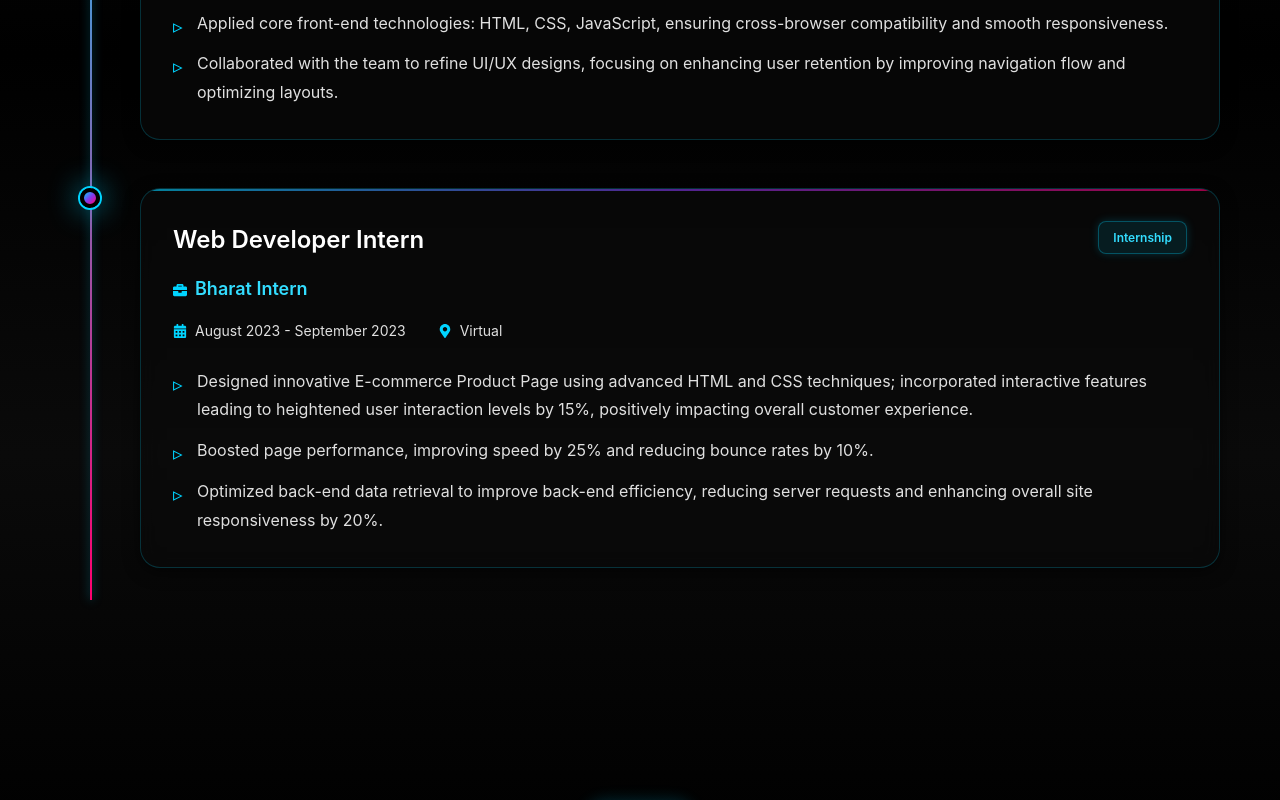
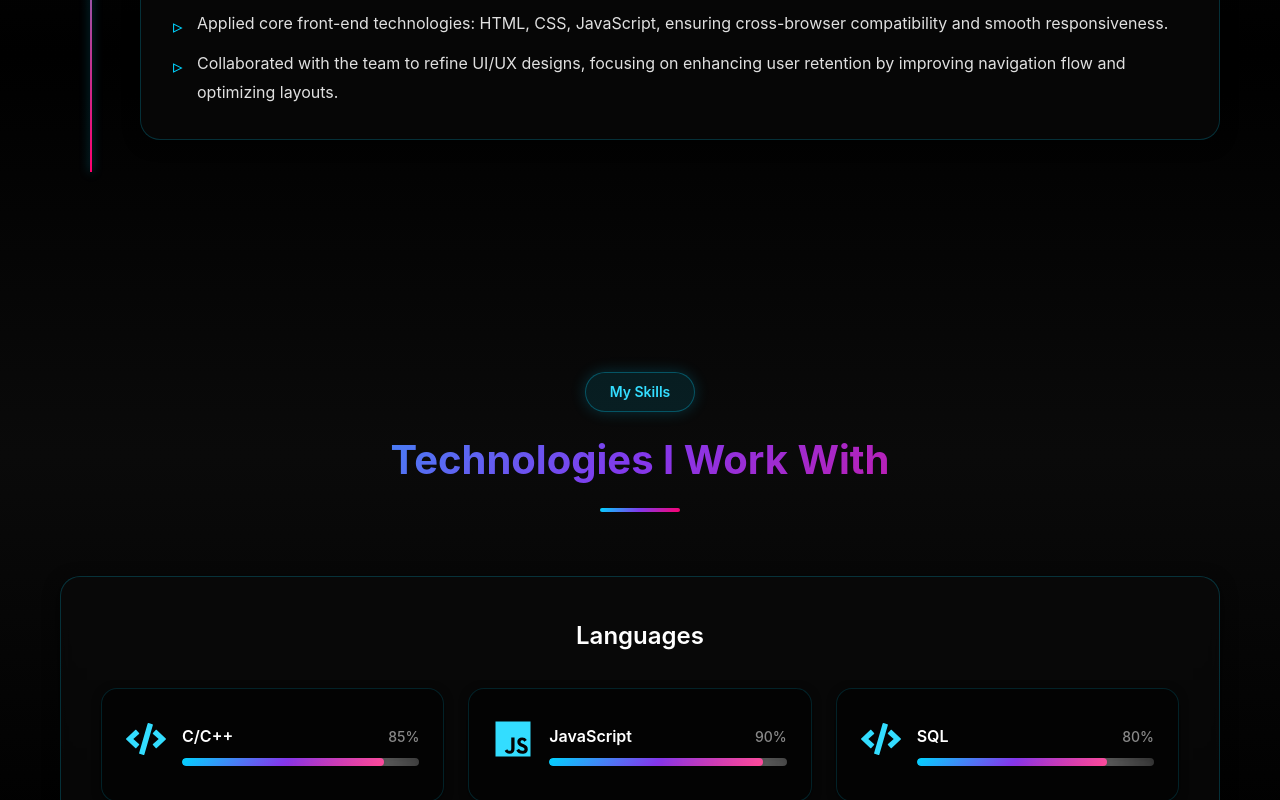
Before and after one commit to vishurajputt07/vishunewportfolio, a React (Vite) app: page / in a window 1280 px wide. Shown: the part 2346-3146 px from the top of the page. Built offline with nearby package versions, Linux system fonts and the light colour scheme; no server answers.

Commit message:
Updated the experience section

```diff
--- a/src/components/Experience.jsx
+++ b/src/components/Experience.jsx
@@ -17,19 +17,19 @@ const Experience = () => {
         'Collaborated with the team to refine UI/UX designs, focusing on enhancing user retention by improving navigation flow and optimizing layouts.',
       ],
     },
-    {
-      id: 2,
-      company: 'Bharat Intern',
-      position: 'Web Developer Intern',
-      period: 'August 2023 - September 2023',
-      location: 'Virtual',
-      type: 'Internship',
-      achievements: [
-        'Designed innovative E-commerce Product Page using advanced HTML and CSS techniques; incorporated interactive features leading to heightened user interaction levels by 15%, positively impacting overall customer experience.',
-        'Boosted page performance, improving speed by 25% and reducing bounce rates by 10%.',
-        'Optimized back-end data retrieval to improve back-end efficiency, reducing server requests and enhancing overall site responsiveness by 20%.',
-      ],
-    },
+    // {
+    //   id: 2,
+    //   company: 'Bharat Intern',
+    //   position: 'Web Developer Intern',
+    //   period: 'August 2023 - September 2023',
+    //   location: 'Virtual',
+    //   type: 'Internship',
+    //   achievements: [
+    //     'Designed innovative E-commerce Product Page using advanced HTML and CSS techniques; incorporated interactive features leading to heightened user interaction levels by 15%, positively impacting overall customer experience.',
+    //     'Boosted page performance, improving speed by 25% and reducing bounce rates by 10%.',
+    //     'Optimized back-end data retrieval to improve back-end efficiency, reducing server requests and enhancing overall site responsiveness by 20%.',
+    //   ],
+    // },
   ]
 
   return (
```
